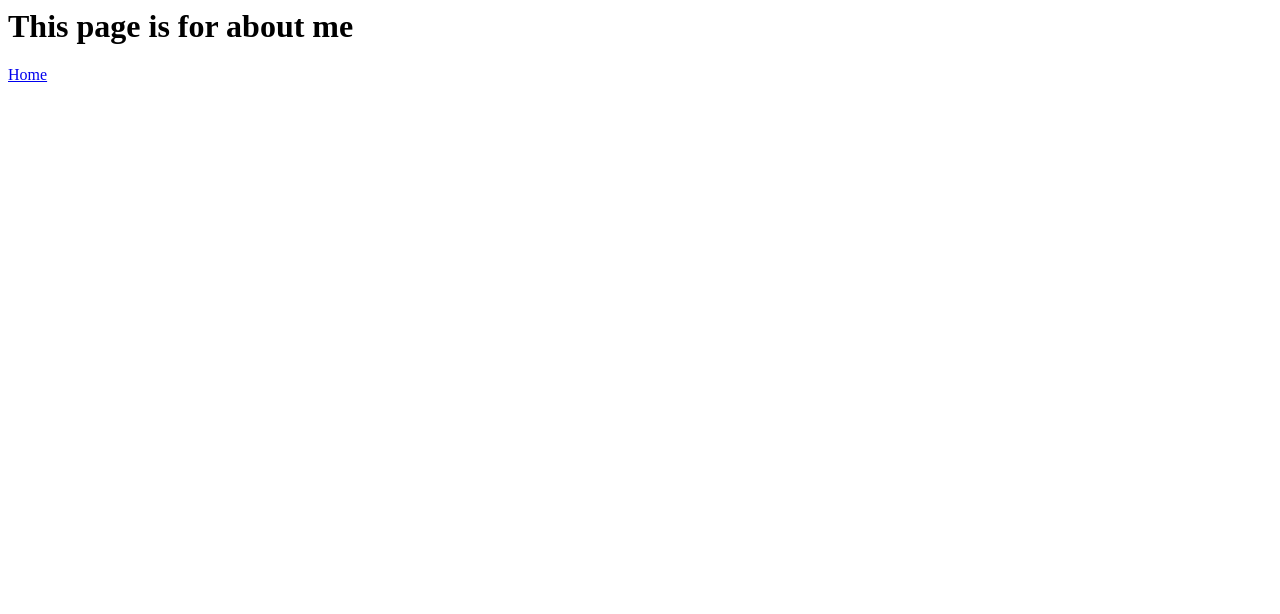
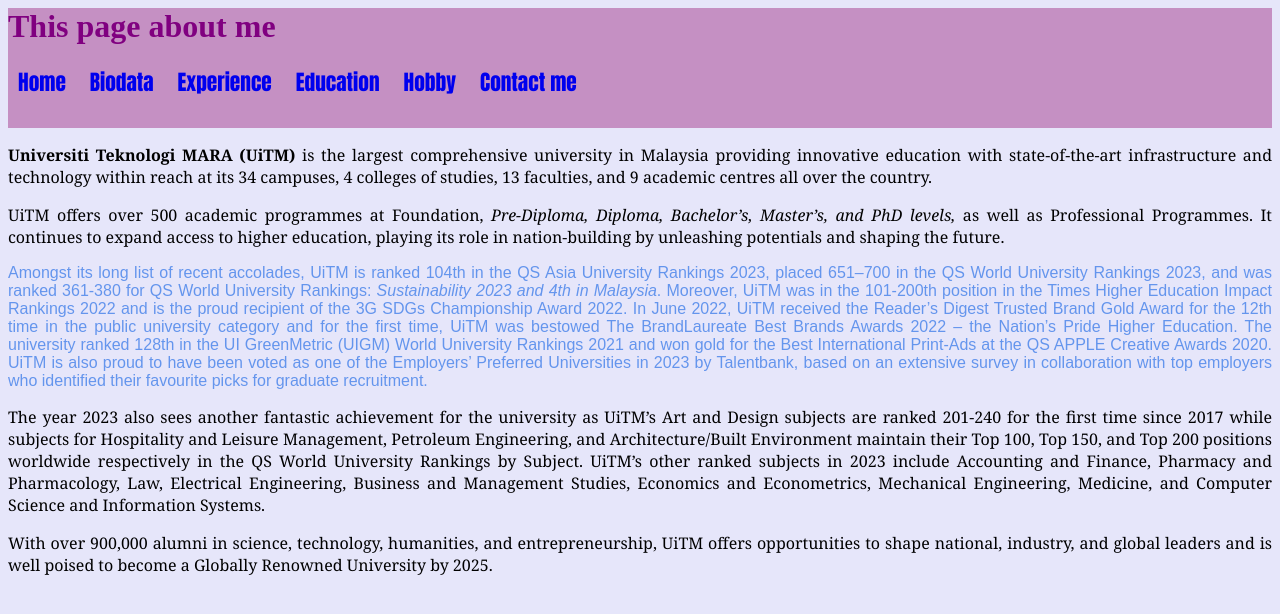
Before and after one commit to Aizzatnabil/23_ims456_2424d_individual, a plain HTML site: page 23_ims456_2424d_individual-main/biodata.html in a window 1280 px wide. Drawn offline with Linux system fonts and the light colour scheme.

Commit message:
Add files via upload

```diff
--- a/23_ims456_2424d_individual-main/biodata.html
+++ b/23_ims456_2424d_individual-main/biodata.html
@@ -1,12 +1,34 @@
 <html>
     <head>
-        <title>About Me</title>
-        <link rel="stylesheet" type="tect/css" href="css/style.css">
-    </head>
+    <title>My Biodata </title>
+    <link rel="stylesheet" type="text/css" href="css/style.css">
+</head>
     <body>
-        <h1>This page is for about me</h1>
+        <div class="header">
+            <h1>This page about me </h1>
 
-    <a href="index.html">Home</a>
+        <a href="index.html">Home</a>
+        <a href="biodata.html"> Biodata</a>
+        <a href="experience.html">Experience</a>
+        <a href="education.html">Education</a>
+        <a href="hobby.html"> Hobby</a>
+        <a href="contact.html">Contact me</a>
+        </div>
+
+    <div class="content">
+    <p><b>Universiti Teknologi MARA (UiTM)</b> is the largest comprehensive university in Malaysia providing innovative education with state-of-the-art infrastructure and technology within reach at its 34 campuses, 4 colleges of studies, 13 faculties, and 9 academic centres all over the country.</p>
+
+    <p>UiTM offers over 500 academic programmes at Foundation,<i> Pre-Diploma, Diploma, Bachelor’s, Master’s, and PhD levels,</i> as well as Professional Programmes. It continues to expand access to higher education, playing its role in nation-building by unleashing potentials and shaping the future.</p>
+
+    <p style="color: cornflowerblue;font-family: Arial, Helvetica, sans-serif;font-size: 16px;">Amongst its long list of recent accolades, UiTM is ranked 104th in the QS Asia University Rankings 2023, placed 651–700 in the QS World University Rankings 2023, and was ranked 361-380 for QS World University Rankings: <em>Sustainability 2023 and 4th in Malaysia</em>. Moreover, UiTM was in the 101-200th position in the Times Higher Education Impact Rankings 2022 and is the proud recipient of the 3G SDGs Championship Award 2022. In June 2022, UiTM received the Reader’s Digest Trusted Brand Gold Award for the 12th time in the public university category and for the first time, UiTM was bestowed The BrandLaureate Best Brands Awards 2022 – the Nation’s Pride Higher Education. The university ranked 128th in the UI GreenMetric (UIGM) World University Rankings 2021 and won gold for the Best International Print-Ads at the QS APPLE Creative Awards 2020. UiTM is also proud to have been voted as one of the Employers’ Preferred Universities in 2023 by Talentbank, based on an extensive survey in collaboration with top employers who identified their favourite picks for graduate recruitment.</p>
+
+    <p>The year 2023 also sees another fantastic achievement for the university as UiTM’s Art and Design subjects are ranked 201-240 for the first time since 2017 while subjects for Hospitality and Leisure Management, Petroleum Engineering, and Architecture/Built Environment maintain their Top 100, Top 150, and Top 200 positions worldwide respectively in the QS World University Rankings by Subject. UiTM’s other ranked subjects in 2023 include Accounting and Finance, Pharmacy and Pharmacology, Law, Electrical Engineering, Business and Management Studies, Economics and Econometrics, Mechanical Engineering, Medicine, and Computer Science and Information Systems.</p>
+
+    <p>With over 900,000 alumni in science, technology, humanities, and entrepreneurship, UiTM offers opportunities to shape national, industry, and global leaders and is well poised to become a Globally Renowned University by 2025.</p>
+    </div>
+
+
+
 
 
     </body>
--- a/23_ims456_2424d_individual-main/css/style.css
+++ b/23_ims456_2424d_individual-main/css/style.css
@@ -2,10 +2,12 @@ body
 {
     background-color:lavender;
 }
-h1{
+h1
+{
     color:purple;
 }
-a{
+a
+{
     text-decoration: none;
     font-family: Impact, Haettenschweiler, 'Arial Narrow Bold', sans-serif;
     padding: 10px;
@@ -40,7 +42,7 @@ a:hover
   .box2
   {
     width:25%;
-    background-color: cornflowerblue;
+    background-color:rgb(76, 113, 182);
     padding-bottom:200px;
     float:right;
   }
@@ -54,7 +56,13 @@ a:hover
   .box4
   {
     width:25%;
-    background-color: cornflowerblue;
+    background-color: rgb(76, 113, 182);
     padding-bottom:200px;
     float:right;
   }
+
+  .content
+  {
+    text-align: justify;
+    font-family: Georgia, 'Times New Roman', Times, serif;
+  }
```
Also changed, not shown: 23_ims456_2424d_individual-main/contact.html (+10 -3 lines), 23_ims456_2424d_individual-main/education.html (+10 -4 lines), 23_ims456_2424d_individual-main/experience.html (+10 -4 lines), 23_ims456_2424d_individual-main/hobby.html (+10 -3 lines), 23_ims456_2424d_individual-main/index.html (+9 -8 lines).
